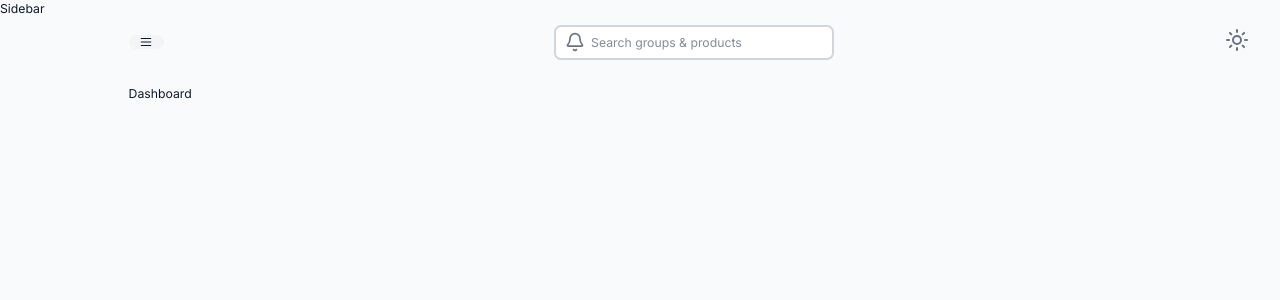
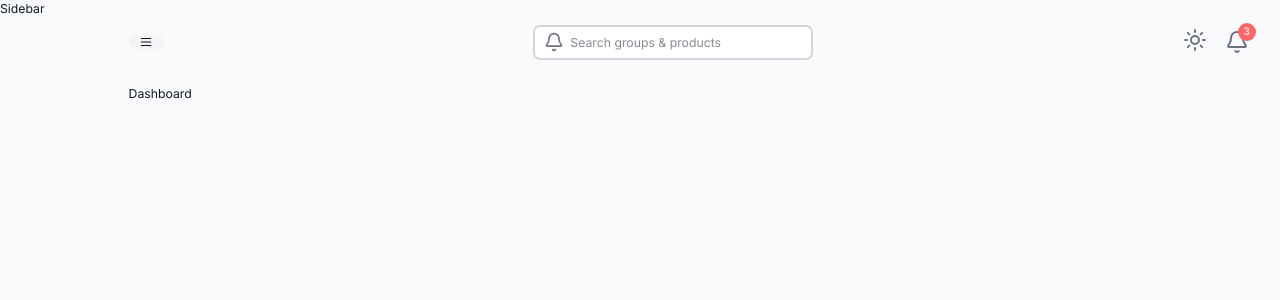
Before and after one commit to Noi-Git/aws-inventory-app, a Next.js app: page / in a window 1280 px wide. Shown: the top 300 px of the page. Built offline with nearby package versions, Linux system fonts and the light colour scheme.

Commit message:
create notification icon

```diff
--- a/src/app/(components)/Navbar/index.tsx
+++ b/src/app/(components)/Navbar/index.tsx
@@ -2,7 +2,7 @@
 
 import { Bell, Menu, Sun } from 'lucide-react'
 import React from 'react'
-import { navSearch } from '../../../styles/navbar_style'
+import { navSearch, notificationBell } from '../../../styles/navbar_style'
 
 const Navbar = () => {
   return (
@@ -39,6 +39,10 @@ const Navbar = () => {
               <Sun className='cursor-pointer text-gray-500' size={24} />
             </button>
           </div>
+          <div className='relative'>
+            <Bell className='cursor-pointer text-gray-500' size={24} />
+            <span className={notificationBell}>3</span>
+          </div>
         </div>
       </div>
     </div>
--- a/src/styles/navbar_style.js
+++ b/src/styles/navbar_style.js
@@ -1,2 +1,5 @@
 export const navSearch =
   'pl-10 pr-4 py-2 w-50 md:w-80 border-2 border-gray-300 bg-white rounded-lg focus:outline-none focus:border-blue-500'
+
+export const notificationBell =
+  'absolute -top-2 -right-2 inline-flex items-center justify-center px-[0.4rem] py-1 text-xs font-semibold leading-none text-red-100 bg-red-400 rounded-full'
```
